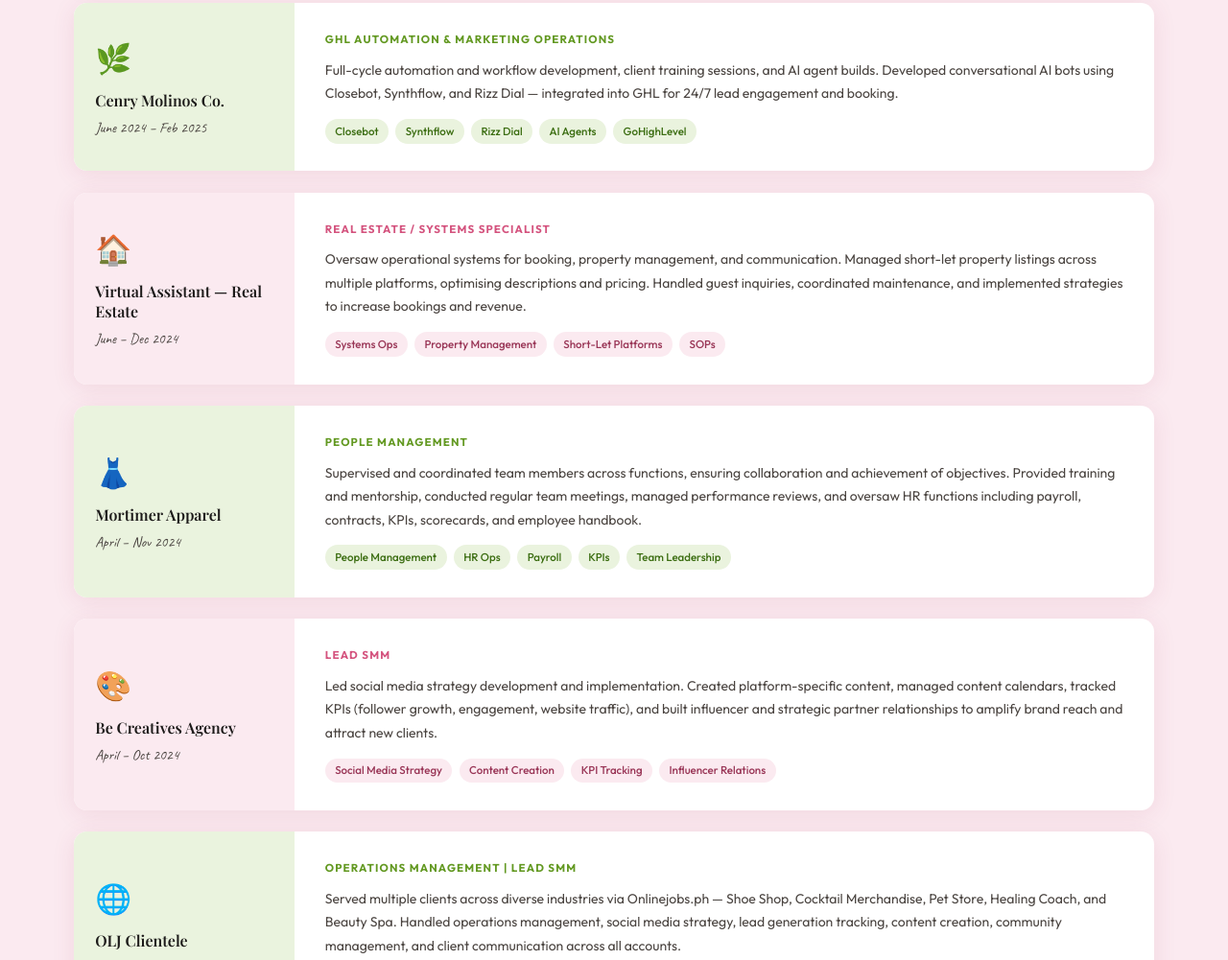
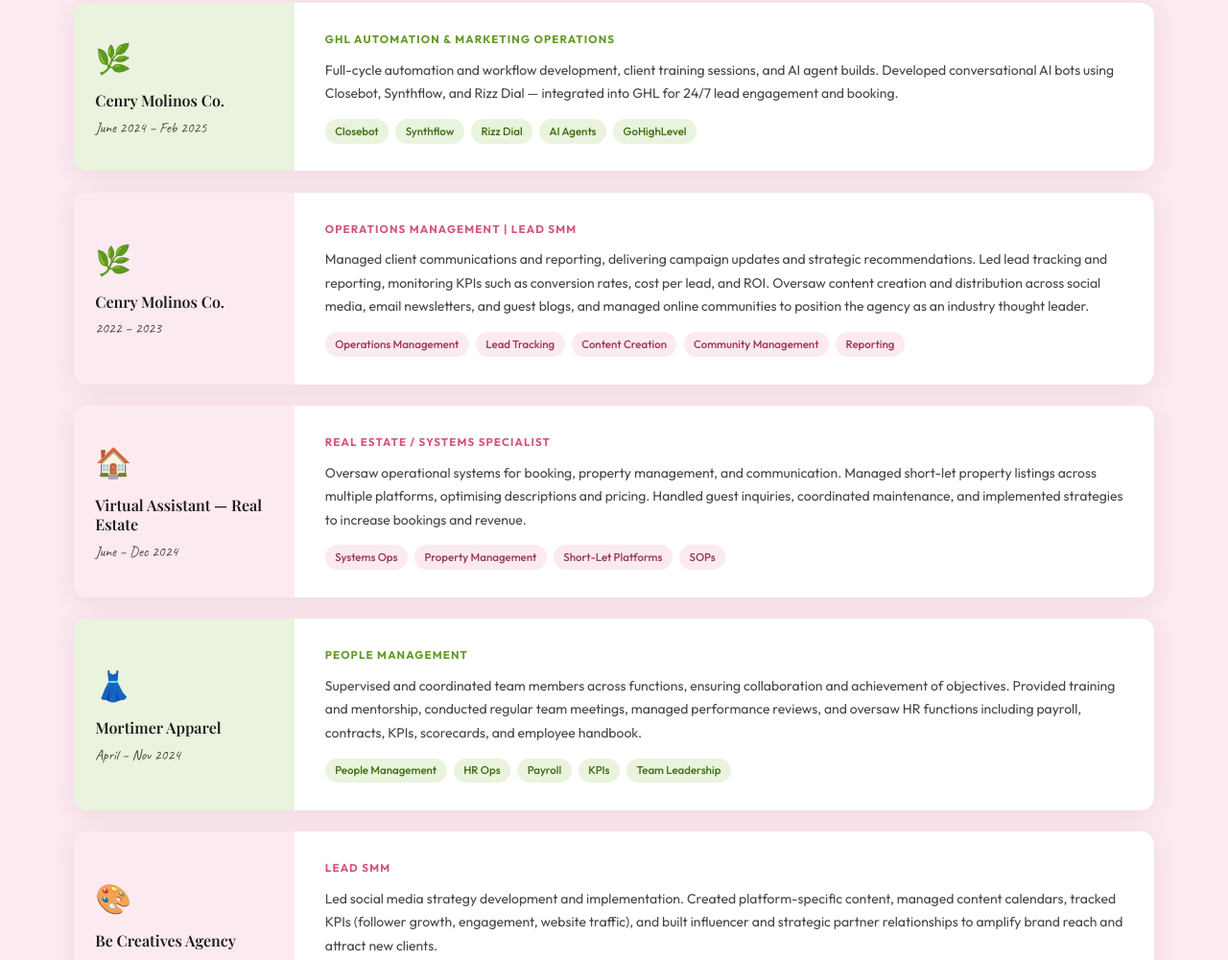
Before and after one commit to jennavcreates-oss/jennavcreates-oss.github.io, a plain HTML site: page index.html in a window 1280 px wide. Shown: the part 4264-5265 px from the top of the page at 96% size. Drawn offline with nearby package versions, Linux system fonts and the light colour scheme; a web font is replaced by a local one.

Commit message:
Update index.html

```diff
--- a/index.html
+++ b/index.html
@@ -1024,6 +1024,21 @@
 
       <div class="client-card fade-up">
         <div class="client-left">
+          <div class="client-emoji">🌿</div>
+          <div class="client-name">Cenry Molinos Co.</div>
+          <div class="client-period">2022 – 2023</div>
+        </div>
+        <div class="client-right">
+          <div class="client-role">Operations Management | Lead SMM</div>
+          <p>Managed client communications and reporting, delivering campaign updates and strategic recommendations. Led lead tracking and reporting, monitoring KPIs such as conversion rates, cost per lead, and ROI. Oversaw content creation and distribution across social media, email newsletters, and guest blogs, and managed online communities to position the agency as an industry thought leader.</p>
+          <div class="client-tags">
+            <span class="tag">Operations Management</span><span class="tag">Lead Tracking</span><span class="tag">Content Creation</span><span class="tag">Community Management</span><span class="tag">Reporting</span>
+          </div>
+        </div>
+      </div>
+
+      <div class="client-card fade-up">
+        <div class="client-left">
           <div class="client-emoji">🏠</div>
           <div class="client-name">Virtual Assistant — Real Estate</div>
           <div class="client-period">June – Dec 2024</div>
```
